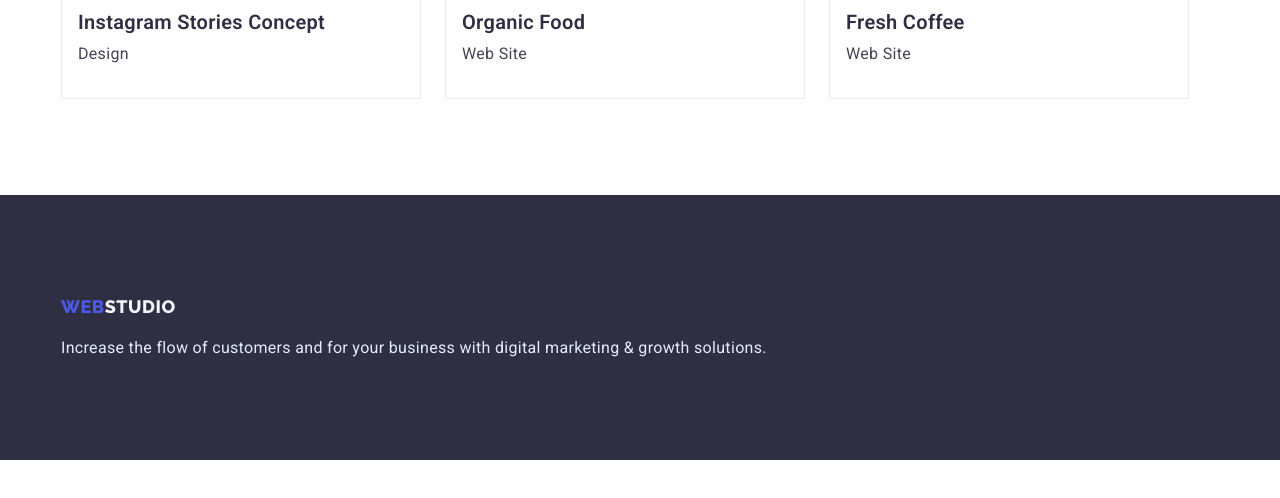
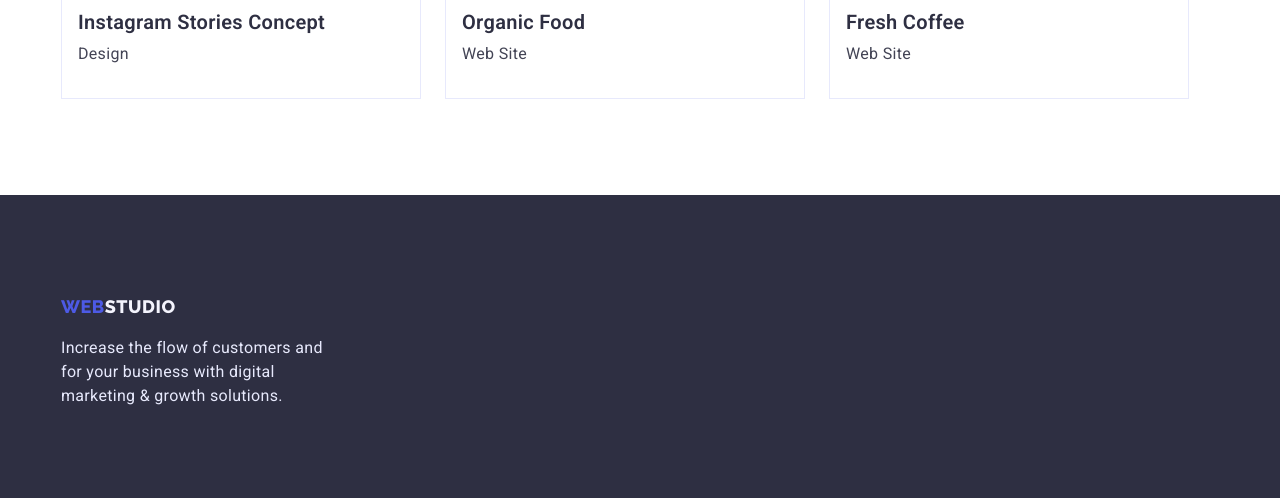
Before and after one commit to nastiona9339/goit-markup-hw-03, a plain HTML site: page portfolio.html in a window 1280 px wide. Shown: the part 1551-2049 px from the top of the page. Before the commit the page ends 2011 px from the top, so only its background shows below. Drawn offline with nearby package versions, Linux system fonts and the light colour scheme.

Commit message:
coomiit last

```diff
--- a/portfolio.html
+++ b/portfolio.html
@@ -224,6 +224,7 @@
 
     <footer class="footer">
       <div class="container">
+        <div class="footer-first">
           <a href="./index.html" class="logo link"
             ><span class="logo-part">Web</span>Studio</a
           >
@@ -232,6 +233,7 @@
             marketing & growth solutions.
           </p>
         </div>
+      </div>
     </footer>
   </body>
 </html>
```
Lines whose indentation alone changed are shown as unchanged.
